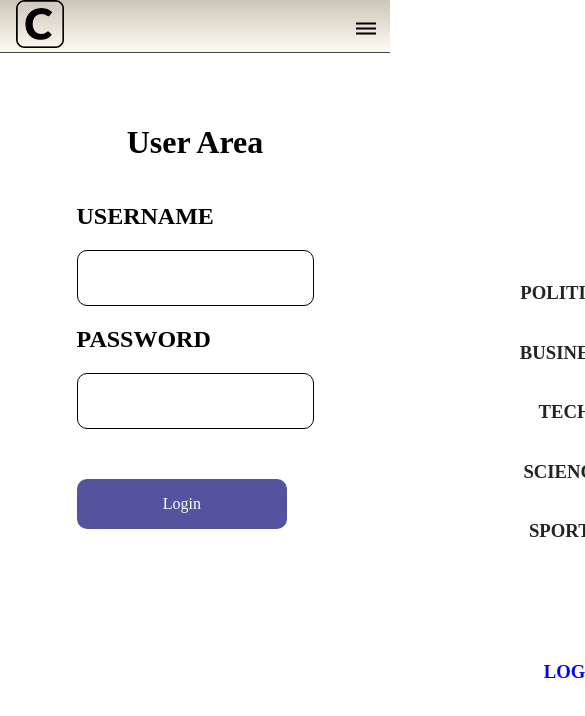
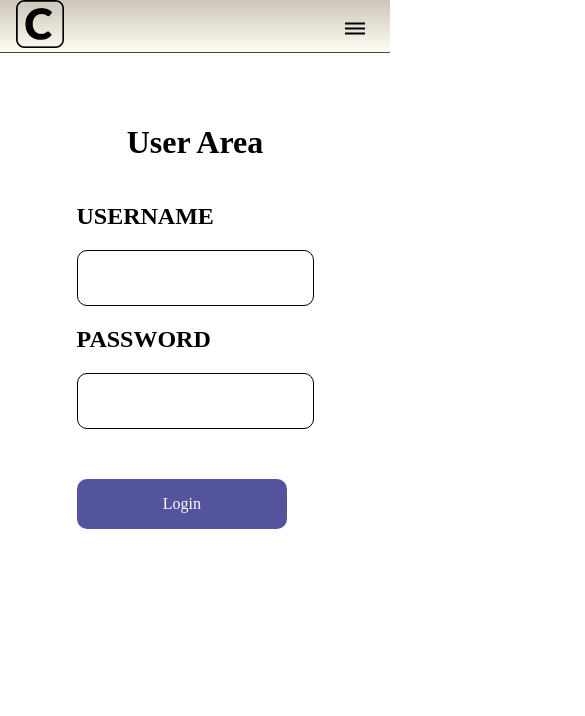
Before and after one commit to ErickMifo/Teste-FrontEnd, a React (Create React App) app: page /login in a window 390 px wide. Shown: the top 716 px of the page, 585 px wide, since content can reach past the window. Built offline with nearby package versions, Linux system fonts and the light colour scheme.

Commit message:
FIX
overflow-x

```diff
--- a/src/App.css
+++ b/src/App.css
@@ -3,3 +3,11 @@
   padding: 0;
   box-sizing: border-box;
 }
+@media screen and (max-width: 768px) {
+  body,
+  html {
+    position: relative;
+    overflow-x: hidden;
+    height: 100%;
+  }
+}
--- a/src/components/NavBar/styles.css
+++ b/src/components/NavBar/styles.css
@@ -54,7 +54,7 @@
   .menu-icon {
     display: block;
     margin-top: 1%;
-    margin-right: 3%;
+    margin-right: 6%;
     font-size: 40px;
     color: black;
     cursor: pointer;
@@ -64,12 +64,11 @@
     position: absolute;
     right: 0px;
     height: 92vh;
-    top: 10vh;
+    top: 9vh;
     background-color: #ffff;
     display: flex;
     flex-direction: column;
     align-items: center;
-    justify-content: center;
     width: 100%;
     transform: translateX(100%);
     transition: all 0.5s ease-in;
@@ -81,7 +80,7 @@
     position: absolute;
     right: 0px;
     height: 92vh;
-    top: 10vh;
+    top: 9vh;
     background-color: #ffff;
     display: flex;
     flex-direction: column;
@@ -92,7 +91,6 @@
     z-index: 1;
   }
   .loginNav {
-    margin-top: 100px;
-    margin-left: 0px;
+    margin-left: 0;
   }
 }
```
